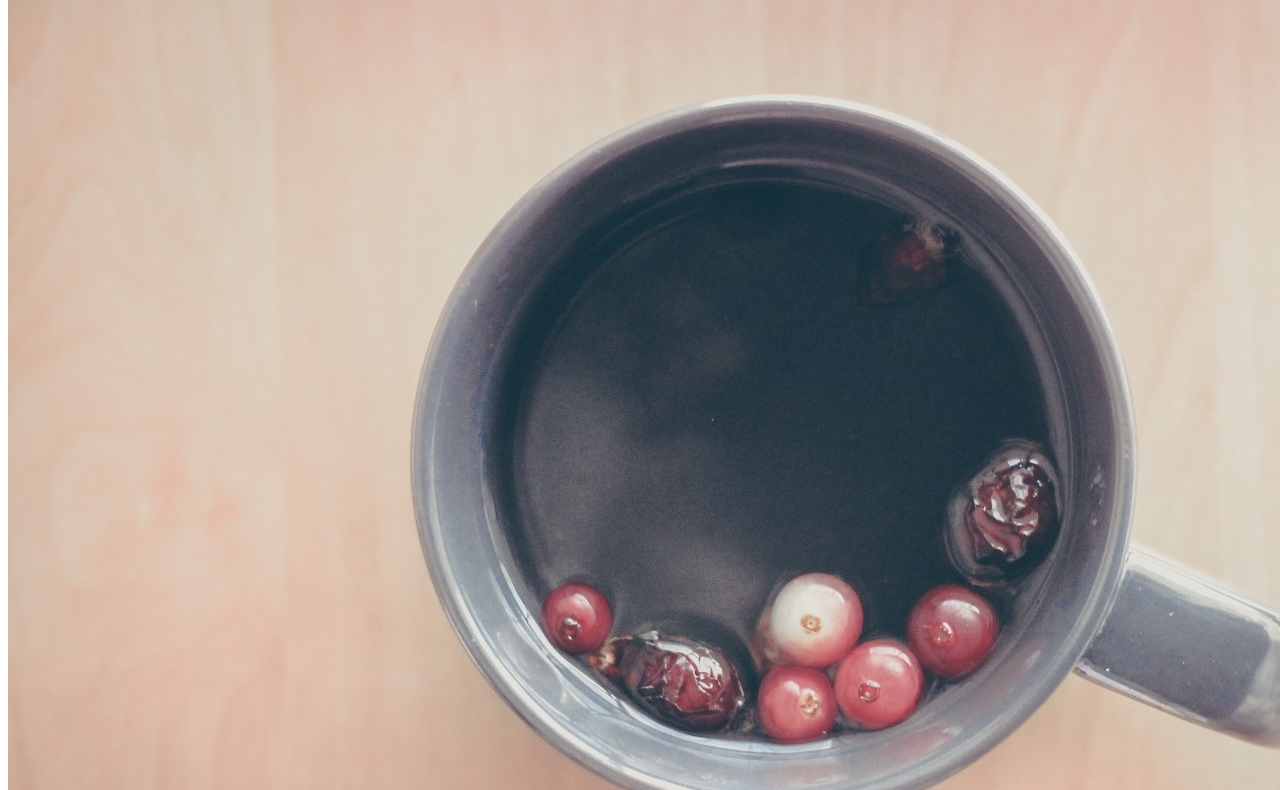
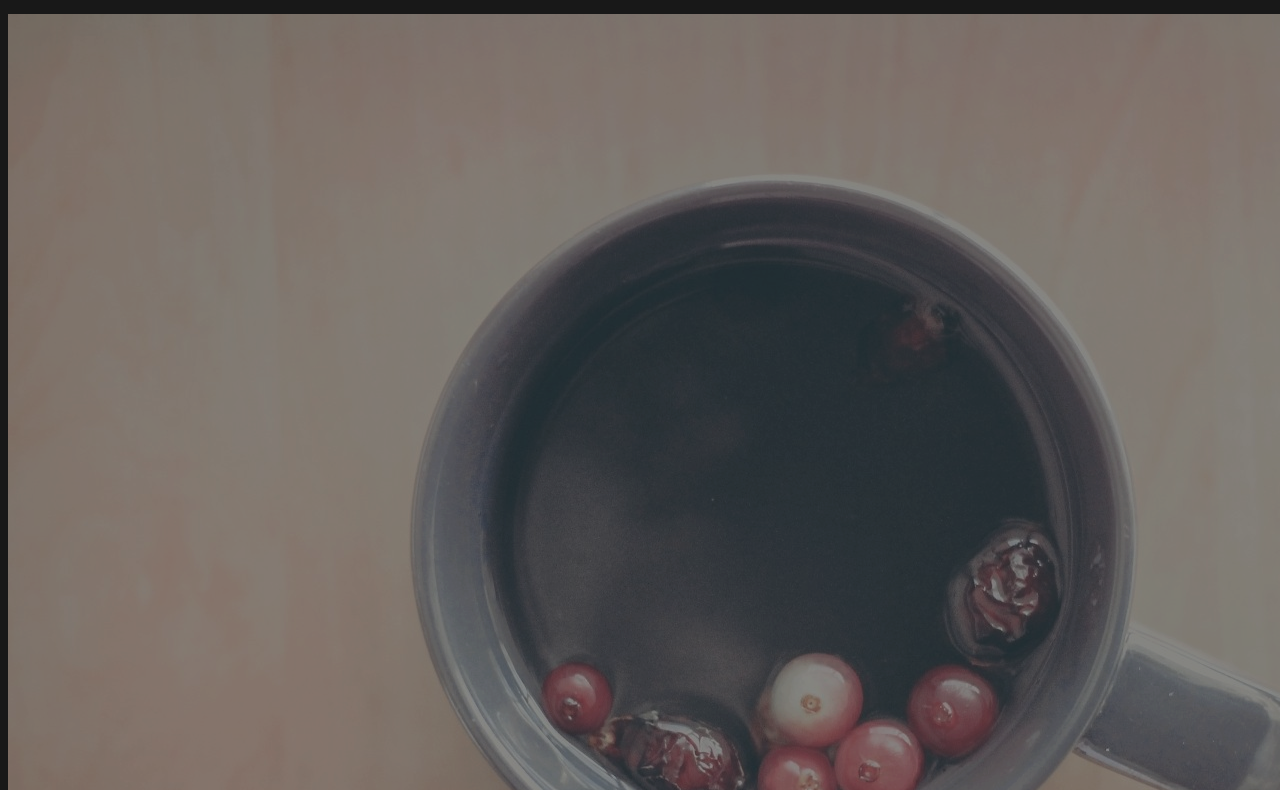
Before and after one commit to jasontadams/TeaCozy, a plain HTML site: page index.html in a window 1280 px wide. Shown: the part 427-1217 px from the top of the page. Drawn offline with Linux system fonts and the light colour scheme.

Commit message:
Create link to css

```diff
--- a/index.html
+++ b/index.html
@@ -3,6 +3,7 @@
   <head>
     <meta charset="utf-8">
     <title>Tea Cozy</title>
+    <link rel="stylesheet" href=".\resources\style.css">
   </head>
   <body>
     <div class="header">
--- a/resources/style.css
+++ b/resources/style.css
@@ -0,0 +1,8 @@
+* {
+  font-family: Helvetica;
+  font-size: 22px;
+  color: seashell;
+  background-color: black;
+  opacity: 0.9;
+  text-align: center;
+}
```
